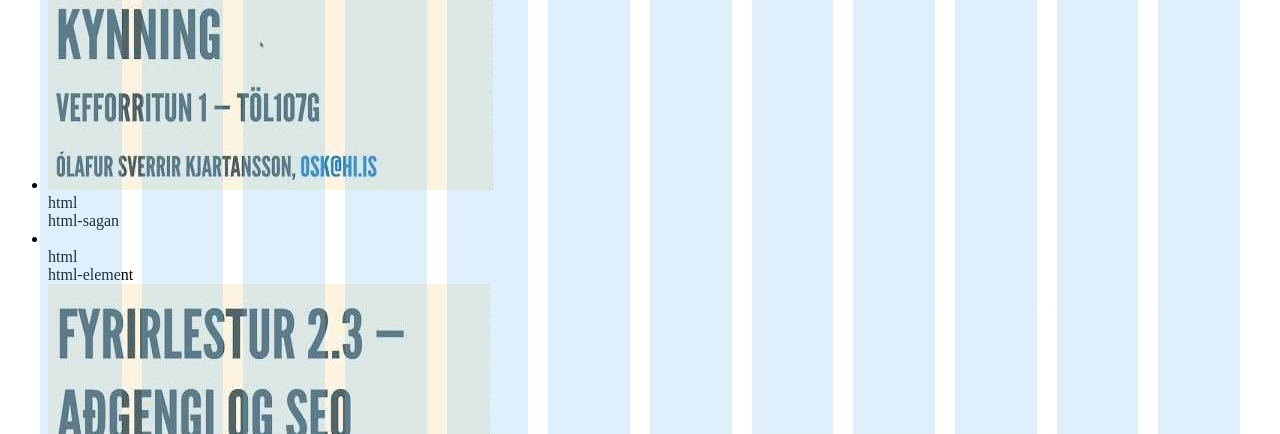
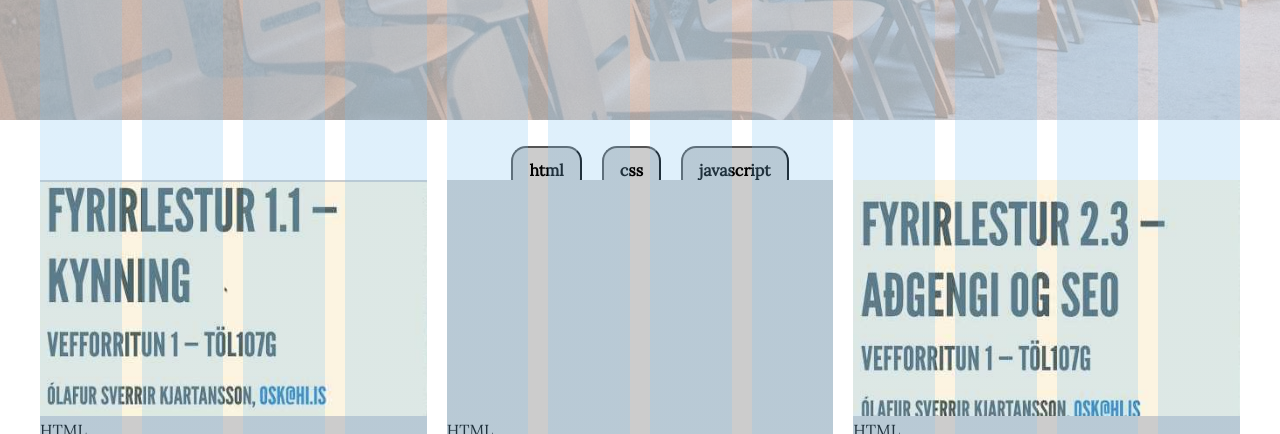
Before and after one commit to Hilli-G/Vef-Hopverkefni2, a website with bundled scripts: page index.html in a window 1280 px wide. Shown: the part 200-634 px from the top of the page. Built offline with nearby package versions, Linux system fonts and the light colour scheme.

```diff
--- a/index.html
+++ b/index.html
@@ -12,10 +12,13 @@
 </head>
 <body>
   <div class="header">
-    <h3>Vefforritun</h3>
-    <h1>Fyrirlestrar</h1>
+    <div class="layer">
+        <h3>Vefforritun</h3>
+        <h1>Fyrirlestrar</h1>
+    </div>
   </div>
   <div id="content">
+    <div id = "buttons"></div>
     <ul class="list"></ul>
   </div>
   <script src="src/index.js" type="module"></script>
--- a/src/index.js
+++ b/src/index.js
@@ -1,32 +1,10 @@
 import List from './lib/list.js';
-import { el } from './lib/helpers.js';
+import { el, empty } from './lib/helpers.js';
 
-document.addEventListener('DOMContentLoaded', () => {
-  const page = document.querySelector('body');
-  const isLecturePage = page.classList.contains('lecture-page');
-  const mainContainer = document.getElementById('content');
-  fetchJSONFile('lectures.json', (data) => {
-    console.log(data);
-    const listContainer = document.querySelector('ul');
-    Object.keys(data.lectures).forEach((key) => {
-      const element = el('li', el('div', el('img'), el('div',data.lectures[key].category), el('div', data.lectures[key].slug)));
-      if (data.lectures[key].hasOwnProperty('thumbnail')) {
-        element.querySelector('img').setAttribute('src', data.lectures[key].thumbnail);
-      }
-      listContainer.appendChild(element);
-    });
-  });
-  if (isLecturePage) {
-
-  } else {
-    const list = new List();
-    list.load();
-  }
-});
 
 function fetchJSONFile(path, callback) {
   const httpRequest = new XMLHttpRequest();
-  httpRequest.onreadystatechange = function () {
+  httpRequest.onreadystatechange = function request() {
     if (httpRequest.readyState === 4) {
       if (httpRequest.status === 200) {
         const data = JSON.parse(httpRequest.responseText);
@@ -38,13 +16,82 @@
   httpRequest.send();
 }
 
-function displayJSONData(data) {
-  for (const item in data) {
-    console.log(item);
+document.addEventListener('DOMContentLoaded', () => {
+  const page = document.querySelector('body');
+  const isLecturePage = page.classList.contains('lecture-page');
+  const buttonContainer = document.getElementById('buttons');
+  const mainContainer = document.getElementById('content');
+  const listContainer = document.querySelector('ul');
+  empty(listContainer);
+  displayJSONData();
+  if (isLecturePage) {
+
+  } else {
+    const list = new List();
+    list.load();
   }
+});
+document.addEventListener('click', (e) => {
+  const listContainer = document.querySelector('ul');
+  if (e.target && e.target.id === 'css') {
+    empty(listContainer);
+    e.target.classList.toggle('active');
+    if (e.target.classList.contains('active')) {
+      displayJSONData('css');
+    } else {
+      displayJSONData();
+    }
+  }
+  if (e.target && e.target.id === 'html') {
+    empty(listContainer);
+    e.target.classList.toggle('active');
+    if (e.target.classList.contains('active')) {
+      displayJSONData('css');
+    } else {
+      displayJSONData();
+    }
+  }
+  if (e.target && e.target.id === 'javascript') {
+    empty(listContainer);
+    e.target.classList.toggle('active');
+    if (e.target.classList.contains('active')) {
+      displayJSONData('css');
+    } else {
+      displayJSONData();
+    }
+  }
+});
+
+
+function displayJSONData(type) {
+  const page = document.querySelector('body');
+  const isLecturePage = page.classList.contains('lecture-page');
+  const buttonContainer = document.getElementById('buttons');
+  const mainContainer = document.getElementById('content');
+  const listContainer = document.querySelector('ul');
+  fetchJSONFile('lectures.json', (data) => {
+    Object.keys(data.lectures).forEach((key) => {
+      const buttons = el('button', data.lectures[key].category);
+      buttons.setAttribute('id', data.lectures[key].category);
+      const element = el('li', el('div', el('img'), el('p', (data.lectures[key].category).toUpperCase()), el('h1', data.lectures[key].title)));
+      if (Object.prototype.hasOwnProperty.call(data.lectures[key], 'thumbnail')) {
+        element.querySelector('img').setAttribute('src', data.lectures[key].thumbnail);
+      }
+      if (!document.getElementById(data.lectures[key].category)) {
+        buttonContainer.appendChild(buttons);
+      }
+      if (type === 'css' && (data.lectures[key].category === 'css')) {
+        listContainer.appendChild(element);
+      } else if (type === 'html' && (data.lectures[key].category === 'html')) {
+        listContainer.appendChild(element);
+      } else if (type === 'javascript' && (data.lectures[key].category === 'javascript')) {
+        listContainer.appendChild(element);
+      } else if (type !== 'css' && type !== 'html' && type !== 'javascript') {
+        listContainer.appendChild(element);
+      }
+    });
+  });
 }
 
 
-
-
 // SVÆÐI FYRIR FYRIRLESTUR.HTML
--- a/src/styles/config.scss
+++ b/src/styles/config.scss
@@ -3,14 +3,13 @@
 
 ul{
   display: grid;
-grid-template-columns: repeat(3, 1fr);
-grid-template-rows: repeat(6, 1fr);
-grid-column-gap: 20px;
-grid-row-gap: 20px;
+  grid-template-columns: repeat(3, 1fr);
+  grid-template-rows: repeat(6, 1fr);
+  grid-column-gap: 20px;
+  grid-row-gap: 20px;
 }
 li{
   display:grid;
-  grid-template-columns:  subgrid;
-  border: solid;
   background: #ccc;
+  align-items:end;
 }
```
Also changed, not shown: dist/styles.css (added).
